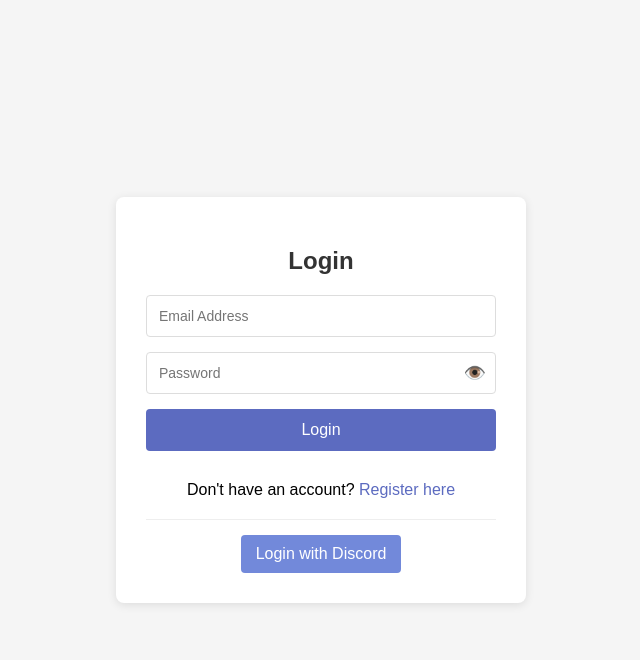
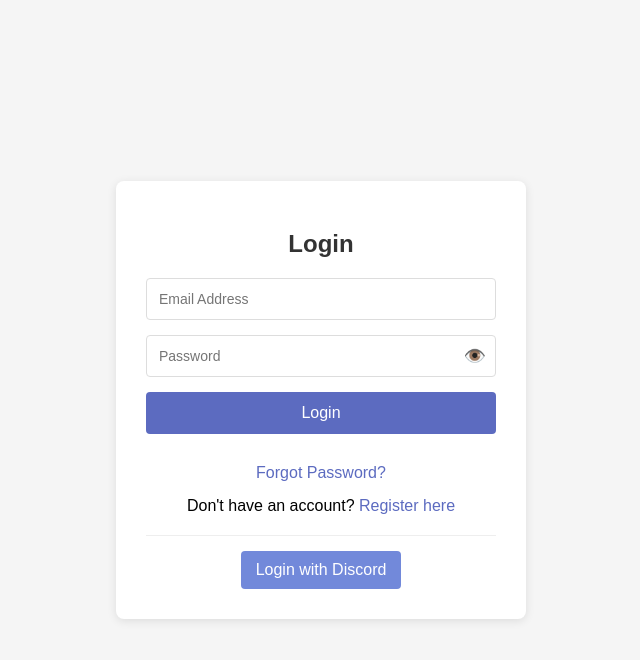
Before and after one commit to KelvinFrederick/LoveConnect, a PHP site: page /LoveConnect/login.php in a window 1280 px wide. Shown: the top 660 px of the page, without its empty margins (319-959 px from the left). Run offline with PHP 8.4, Linux system fonts and the light colour scheme.

Commit message:
Update login.php
with a forgotten button

```diff
--- a/login.php
+++ b/login.php
@@ -145,6 +145,8 @@
             <button type="submit" class="primary-btn">Login</button>
         </form>
 
+        <p><a href="forgot-password.php">Forgot Password?</a></p>
+
         <p>Don't have an account? <a href="register.php">Register here</a></p>
 
         <!-- Discord Login Button -->
@@ -152,7 +154,6 @@
             <a href="login-discord.php" class="discord-btn">Login with Discord</a>
         </div>
     </div>
-
     <script>
         function togglePassword() {
             const passwordField = document.getElementById('password-field');
```
